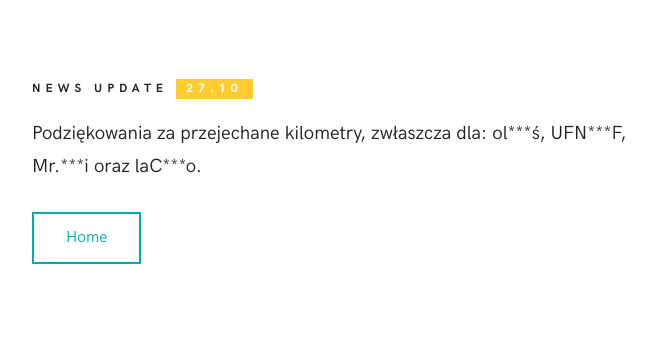
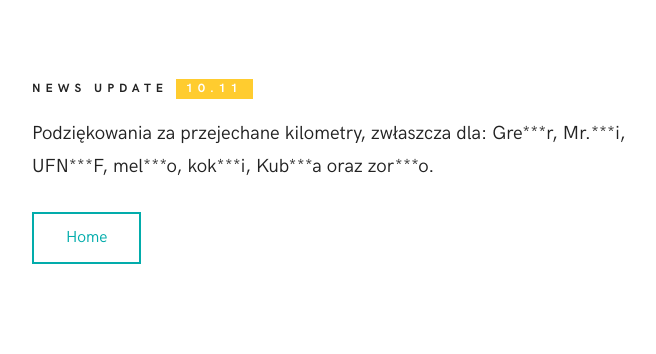
Before and after one commit to plrteam/plrteam.github.io, a plain HTML site: page update.html in a window 1280 px wide. Shown: the part 223-577 px from the top of the page, without its empty margins (288-944 px from the left). Drawn offline with Linux system fonts and the light colour scheme.

Commit message:
Update update.html

```diff
--- a/update.html
+++ b/update.html
@@ -38,9 +38,9 @@
         <!-- CONTENT -->
         <div class="content">
 
-            <h4>NEWS UPDATE <span class="highlight yellow">27.10</span></h4>
+            <h4>NEWS UPDATE <span class="highlight yellow">10.11</span></h4>
 
-            <p>Podziękowania za przejechane kilometry, zwłaszcza dla: ol***ś, UFN***F, Mr.***i oraz laC***o.</p>
+            <p>Podziękowania za przejechane kilometry, zwłaszcza dla: Gre***r, Mr.***i, UFN***F, mel***o, kok***i, Kub***a oraz zor***o.</p>
 
             <a class="button azure" href="index.html">Home</a>
 
```
